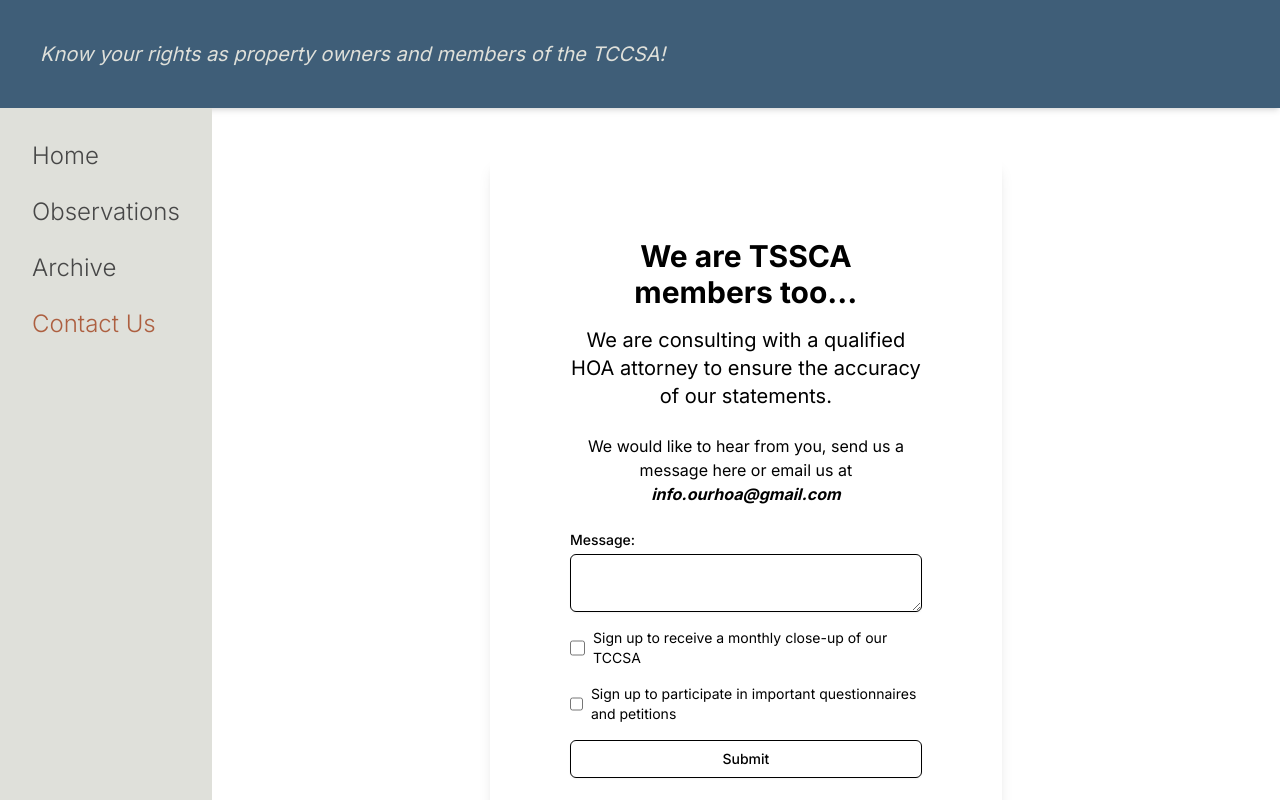
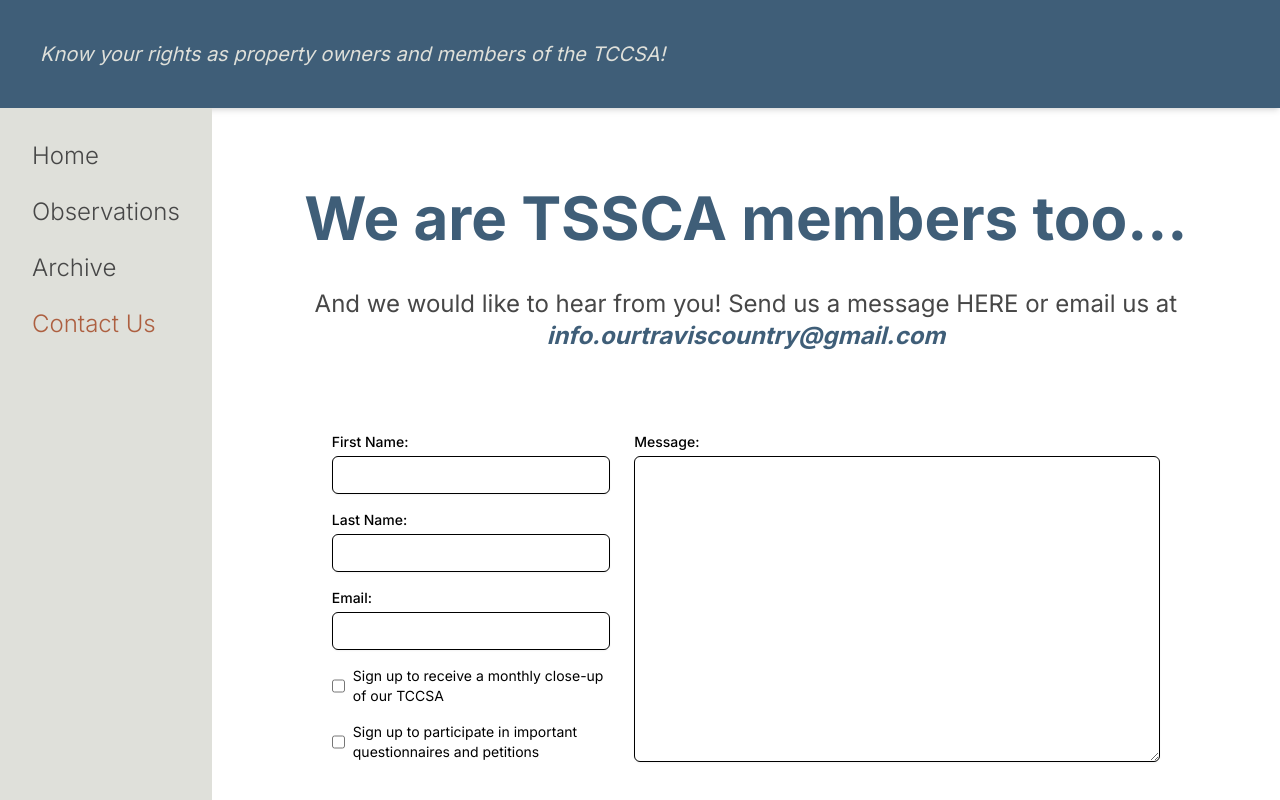
Before and after one commit to ericbatiste/travis-country-hoa, a Next.js app: page /contact-us in a window 1280 px wide. Shown: the top 800 px of the page. Built offline with nearby package versions, Linux system fonts and the light colour scheme; no server answers.

Commit message:
Style contact form.

```diff
--- a/src/app/contact-us/page.tsx
+++ b/src/app/contact-us/page.tsx
@@ -3,9 +3,22 @@
 import { useState, FormEvent } from 'react';
 
 export default function ContactUs() {
-  const [message, setMessage] = useState<string>('');
-  const [monthlyNewsletter, setMonthlyNewsletter] = useState<boolean>(false);
-  const [questionnaires, setQuestionnaires] = useState<boolean>(false);
+  const [formData, setFormData] = useState({
+    firstName: '',
+    lastName: '',
+    email: '',
+    message: '',
+    monthlyNewsletter: false,
+    questionnaires: false
+  });
+
+  const handleInputChange = (e: React.ChangeEvent<HTMLInputElement | HTMLTextAreaElement>) => {
+    const { name, value, type } = e.target;
+    setFormData(prev => ({
+      ...prev,
+      [name]: type === 'checkbox' ? (e.target as HTMLInputElement).checked : value
+    }));
+  };
 
   const handleSubmit = (e: FormEvent) => {
     e.preventDefault();
@@ -13,68 +26,132 @@ export default function ContactUs() {
   };
 
   const resetFormFields = () => {
-    setMessage('');
-    setMonthlyNewsletter(false);
-    setQuestionnaires(false);
+    setFormData({
+      firstName: '',
+      lastName: '',
+      email: '',
+      message: '',
+      monthlyNewsletter: false,
+      questionnaires: false
+    });
   };
 
   return (
-    <div className="min-h-screen flex items-center justify-center">
-      <div className="max-w-lg w-full bg-white p-20 rounded-lg shadow-lg">
-        <h1 className="text-3xl font-bold mb-4 text-center">We are TSSCA members too…</h1>
-        <h2 className="text-xl mb-6 text-center">
-          We are consulting with a qualified HOA attorney to ensure the accuracy of our statements.
-        </h2>
-        <p className="mb-6 text-center text-gray-700">
-          We would like to hear from you, send us a message here or email us at{' '}
-          <span className="font-bold italic">info.ourhoa@gmail.com</span>
+    <>
+      <div className="w-full px-20 my-20">
+        <div className="mb-20">
+          <h1 className="text-6xl font-bold mb-10 text-blue text-center">We are TSSCA members too…</h1>
+          <p className="text-center text-2xl text-gray-text">
+            And we would like to hear from you! Send us a message HERE or email us at{' '}
+            <span className="font-bold text-blue italic">info.ourtraviscountry@gmail.com</span>
           </p>
+        </div>
 
-        <form onSubmit={handleSubmit} className="space-y-4">
+        <form onSubmit={handleSubmit} className="px-10 space-y-10">
+          <div className="flex gap-6">
+            <div className="space-y-4">
               <div>
-            <label htmlFor="message" className="block text-sm font-medium text-gray-700">
-              Message:
+                <label htmlFor="firstName" className="block text-sm font-medium text-gray-700">
+                  First Name:
                 </label>
-            <textarea
-              id="message"
-              value={message}
-              onChange={e => setMessage(e.target.value)}
+                <input
+                  type="text"
+                  id="firstName"
+                  name="firstName"
+                  value={formData.firstName}
+                  onChange={handleInputChange}
+                  autoComplete="given-name"
                   required
                   className="mt-1 block w-full px-3 py-2 border border-gray-300 rounded-md shadow-sm focus:outline-none focus:ring-indigo-500 focus:border-indigo-500 sm:text-sm"
                 />
               </div>
+
+              <div>
+                <label htmlFor="lastName" className="block text-sm font-medium text-gray-700">
+                  Last Name:
+                </label>
+                <input
+                  type="text"
+                  id="lastName"
+                  name="lastName"
+                  value={formData.lastName}
+                  onChange={handleInputChange}
+                  autoComplete="family-name"
+                  required
+                  className="mt-1 block w-full px-3 py-2 border border-gray-300 rounded-md shadow-sm focus:outline-none focus:ring-indigo-500 focus:border-indigo-500 sm:text-sm"
+                />
+              </div>
+
+              <div>
+                <label htmlFor="email" className="block text-sm font-medium text-gray-700">
+                  Email:
+                </label>
+                <input
+                  type="email"
+                  id="email"
+                  name="email"
+                  value={formData.email}
+                  onChange={handleInputChange}
+                  autoComplete="email"
+                  required
+                  className="mt-1 block w-full px-3 py-2 border border-gray-300 rounded-md shadow-sm focus:outline-none focus:ring-indigo-500 focus:border-indigo-500 sm:text-sm"
+                />
+              </div>
+
               <div className="flex items-center">
                 <input
                   type="checkbox"
                   id="monthlyNewsletter"
-              checked={monthlyNewsletter}
-              onChange={e => setMonthlyNewsletter(e.target.checked)}
+                  name="monthlyNewsletter"
+                  checked={formData.monthlyNewsletter}
+                  onChange={handleInputChange}
                   className="h-4 w-4 text-indigo-600 border-gray-300 rounded focus:ring-indigo-500"
                 />
                 <label htmlFor="monthlyNewsletter" className="ml-2 block text-sm text-gray-900">
                   Sign up to receive a monthly close-up of our TCCSA
                 </label>
               </div>
+
               <div className="flex items-center">
                 <input
                   type="checkbox"
                   id="questionnaires"
-              checked={questionnaires}
-              onChange={e => setQuestionnaires(e.target.checked)}
+                  name="questionnaires"
+                  checked={formData.questionnaires}
+                  onChange={handleInputChange}
                   className="h-4 w-4 text-indigo-600 border-gray-300 rounded focus:ring-indigo-500"
                 />
                 <label htmlFor="questionnaires" className="ml-2 block text-sm text-gray-900">
                   Sign up to participate in important questionnaires and petitions
                 </label>
               </div>
+            </div>
+
+            <div className="flex flex-col w-full">
+              <label htmlFor="message" className="block text-sm font-medium text-gray-700">
+                Message:
+              </label>
+              <textarea
+                id="message"
+                name="message"
+                value={formData.message}
+                onChange={handleInputChange}
+                required
+                className="flex-grow mt-1 py-10 border border-gray-300 rounded-md shadow-sm focus:outline-none focus:ring-indigo-500 focus:border-indigo-500 sm:text-sm"
+              />
+            </div>
+          </div>
           <button
             type="submit"
-            className="w-full inline-flex justify-center py-2 px-4 border border-transparent shadow-sm text-sm font-medium rounded-md text-white bg-indigo-600 hover:bg-indigo-700 focus:outline-none focus:ring-2 focus:ring-offset-2 focus:ring-indigo-500"
+            className="w-full inline-flex justify-center py-2 px-4 border border-transparent shadow-sm rounded-md text-beige font-semibold bg-blue hover:bg-green focus:outline-none focus:ring-2 focus:ring-offset-2 focus:ring-blue"
           >
-            Submit
+            Send message
           </button>
         </form>
+        <p className="mt-10 text-xl text-terracotta font-semibold text-center">
+          We are consulting with a qualified HOA attorney to ensure the accuracy of our statements.
+        </p>
       </div>
-    </div>
+    </>
   );
 }
```
Lines whose indentation alone changed are shown as unchanged.
